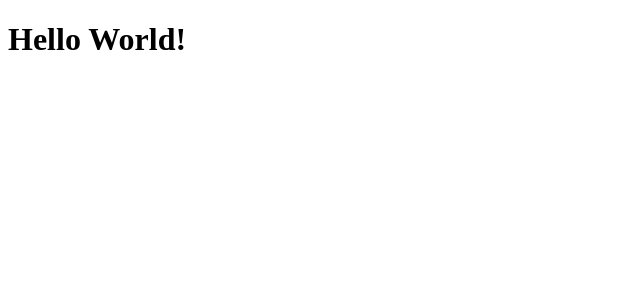
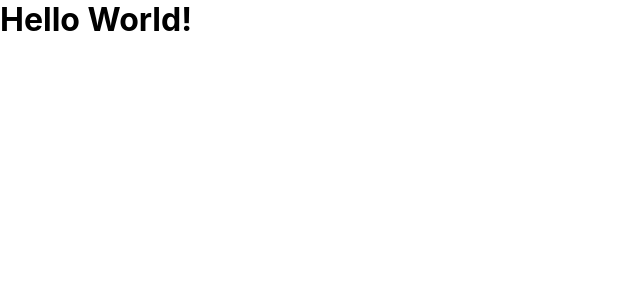
Before and after one commit to lopez-tomas/meli-challenge-frontend, a React (Vite) app: page / in a window 1280 px wide. Shown: the top 300 px of the page, without its empty margins (0-640 px from the left). Built offline with nearby package versions, Linux system fonts and the light colour scheme.

Commit message:
[FEAT]: Estilos globales añadidos.

```diff
--- /dev/null
+++ b/src/main.sass
@@ -0,0 +1,16 @@
+*
+  box-sizing: border-box
+  -webkit-box-sizing: border-box
+  -moz-box-sizing: border-box
+  margin: 0
+  padding: 0
+  font-family: "Proxima Nova", -apple-system, Roboto, Arial, sans-serif
+
+ul
+  margin: 0
+  padding: 0
+  list-style: none
+
+  li
+    margin: 0
+    padding: 0
--- a/src/main.tsx
+++ b/src/main.tsx
@@ -1,6 +1,7 @@
 import React from 'react'
 import ReactDOM from 'react-dom/client'
 import App from './App'
+import './main.sass'
 
 ReactDOM.createRoot(document.getElementById('root') as HTMLElement).render(
   <React.StrictMode>
```
